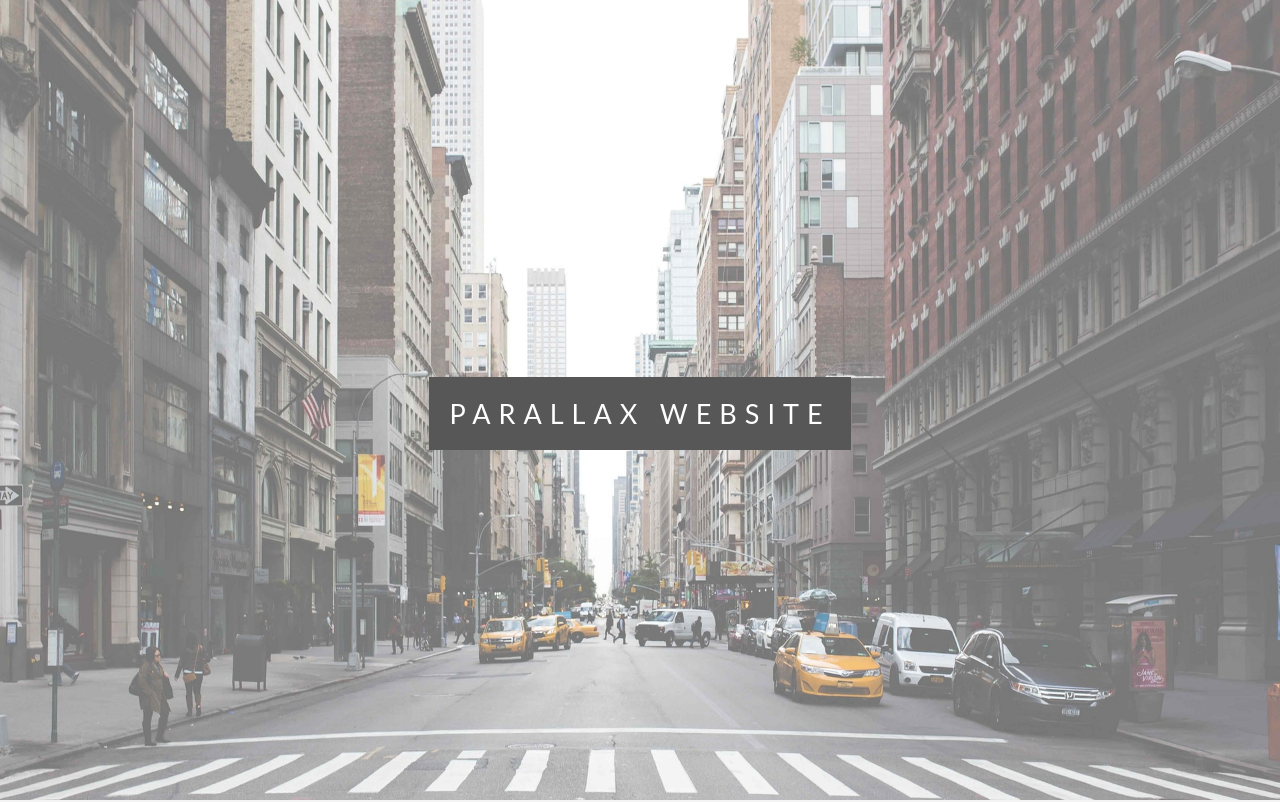
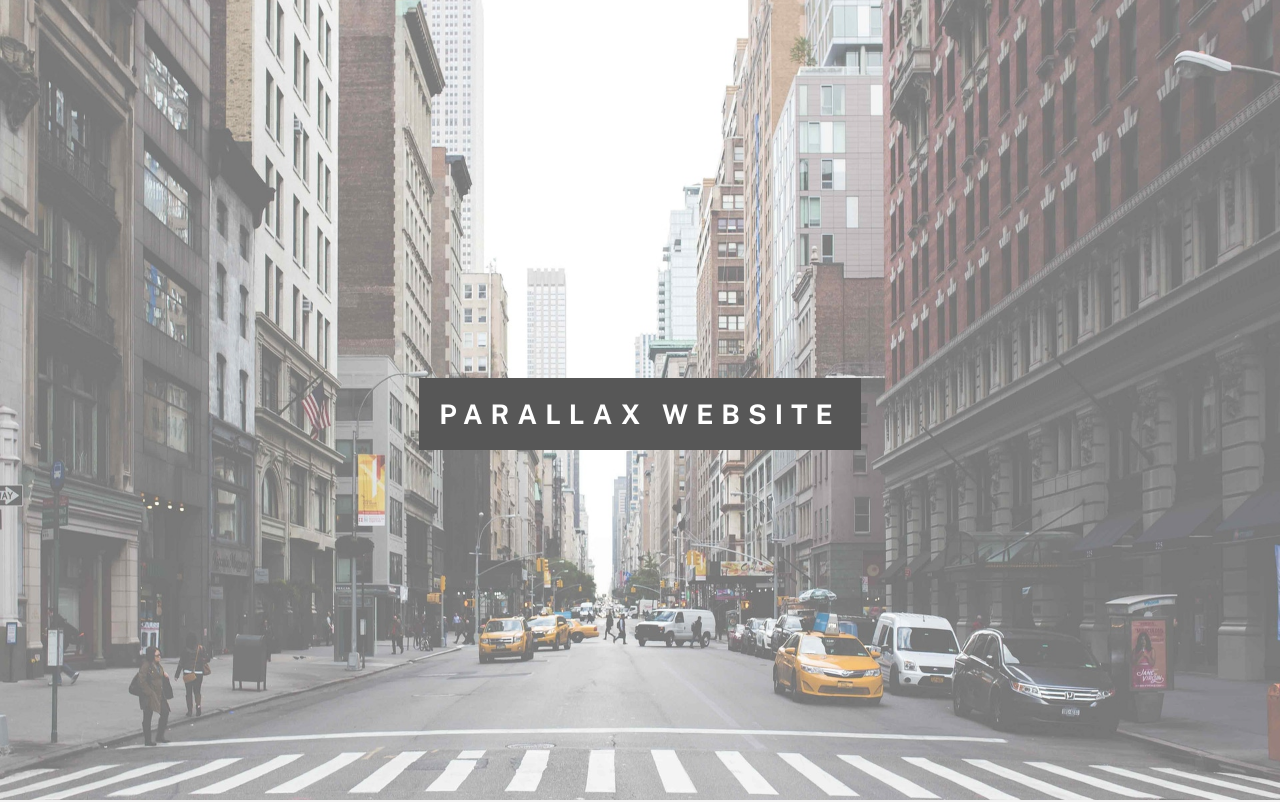
Before and after one commit to ameyadeokule/parallax-effects-basic-only-css, a plain HTML site: page index.html in a window 1280 px wide. Shown: the top 802 px of the page. Drawn offline with nearby package versions, Linux system fonts and the light colour scheme.

Commit message:
added fonts

```diff
--- a/css/style.css
+++ b/css/style.css
@@ -2,7 +2,7 @@ body, html{
   height:100%;
   margin:0;
   font-size:16px;
-  font-family:"Lato", sans-serif;
+  font-family:"Public Sans", sans-serif;
   font-weight:400;
   line-height:1.8em;
   color:#666;
@@ -59,6 +59,7 @@ body, html{
   text-align:center;
   color:#000;
   font-size:27px;
+  font-weight: 700;
   letter-spacing:8px;
   text-transform:uppercase;
 }
--- a/index.html
+++ b/index.html
@@ -5,6 +5,8 @@
   <meta name="viewport" content="width=device-width, initial-scale=1.0">
   <meta http-equiv="X-UA-Compatible" content="ie=edge">
   <title>Parallax Website Demo</title>
+  <link rel="preconnect" href="https://fonts.gstatic.com">
+<link href="https://fonts.googleapis.com/css2?family=Public+Sans:wght@300;400;700&display=swap" rel="stylesheet">
   <link rel="stylesheet" href="css/style.css">
 </head>
 <body>
```
